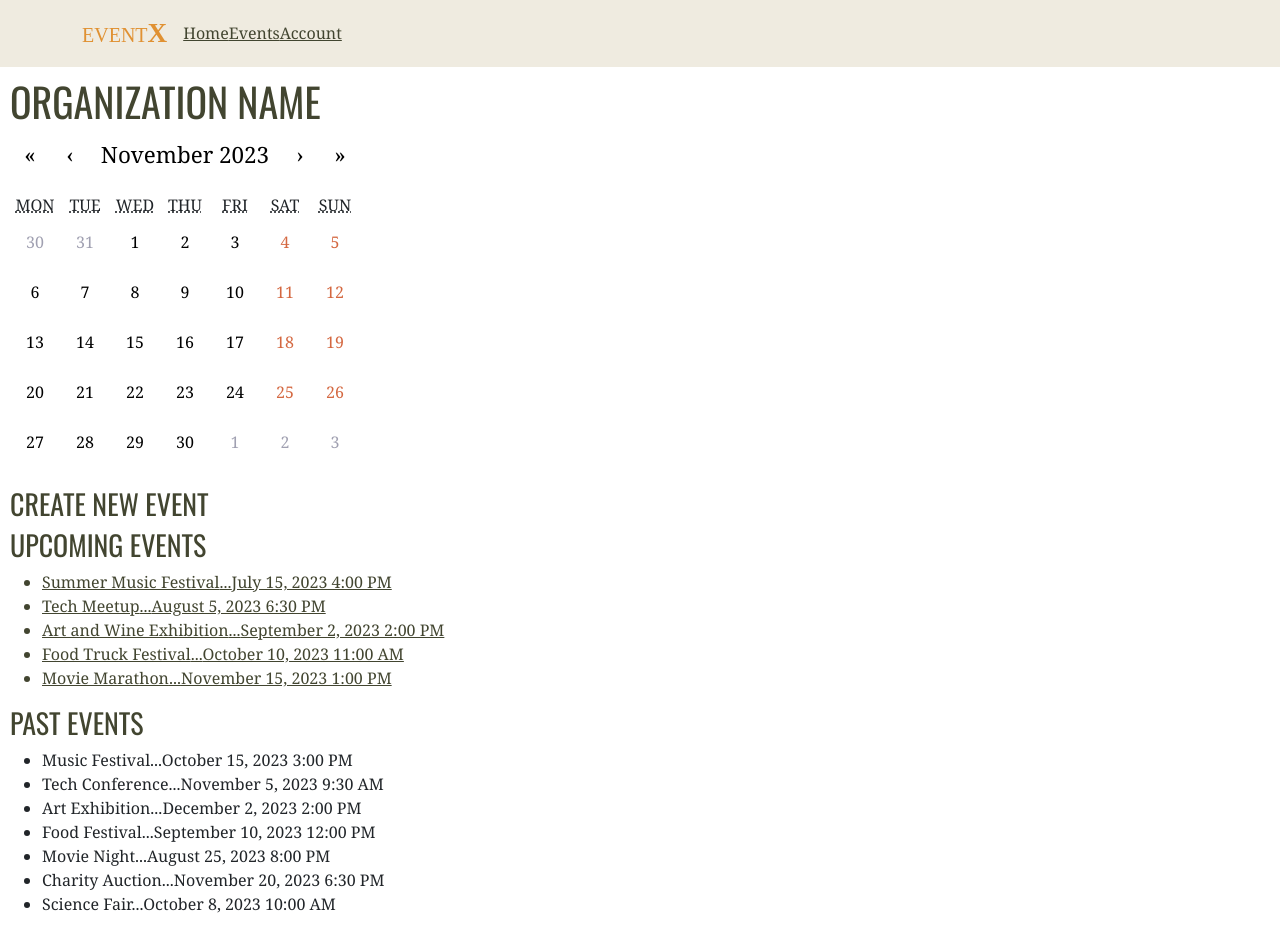
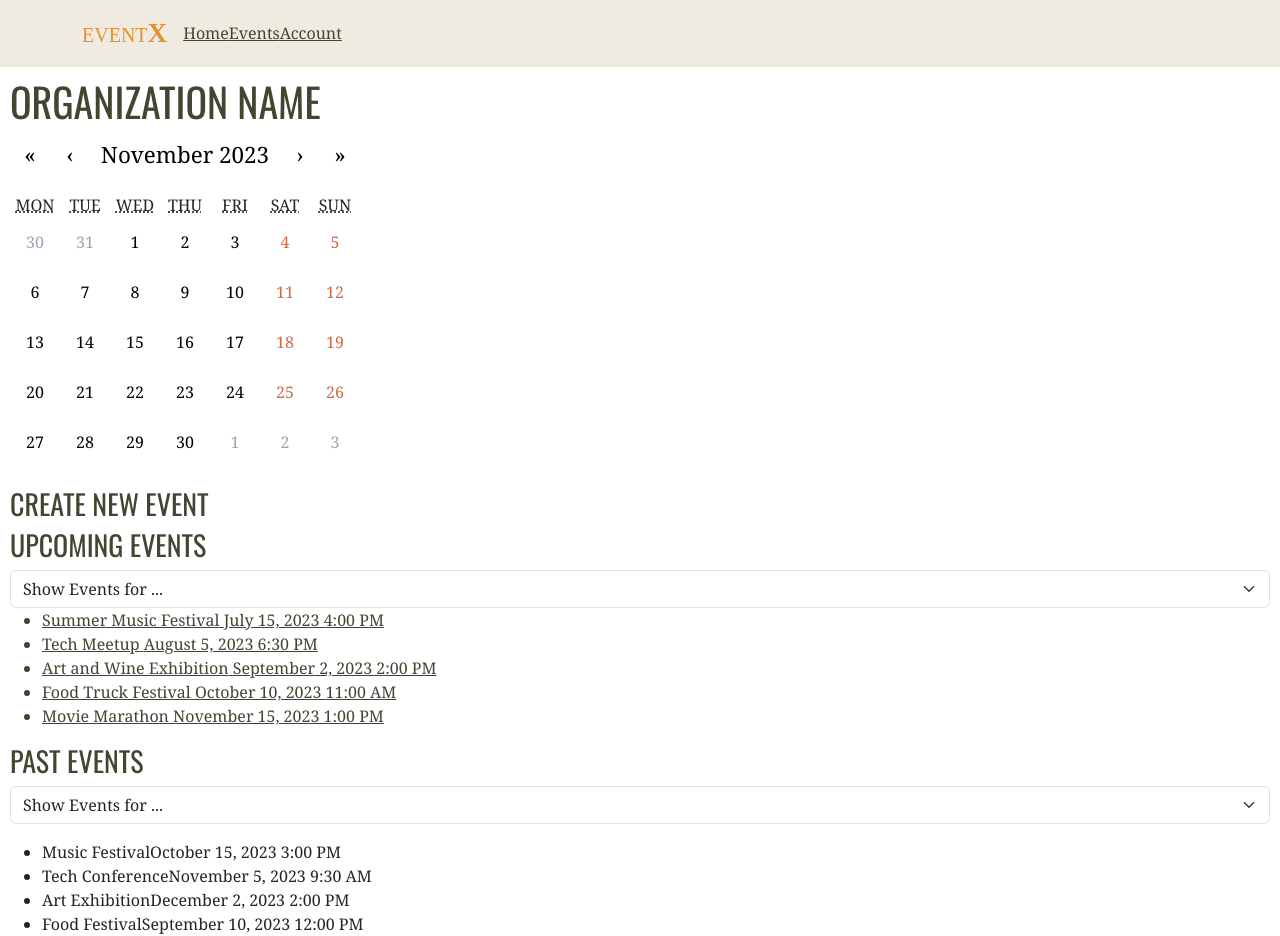
Before and after one commit to MichaelFami/event-x, a React (Vite) app: page /organization in a window 1280 px wide. Shown: the top 936 px of the page. Built offline with nearby package versions, Linux system fonts and the light colour scheme.

Commit message:
added drop down for filter events

```diff
--- a/src/components/Organization.jsx
+++ b/src/components/Organization.jsx
@@ -1,7 +1,11 @@
 import { useEffect, useState } from "react";
 import { Link } from "react-router-dom";
+import Button from 'react-bootstrap/Button';
+import Col from 'react-bootstrap/Col';
+import Form from 'react-bootstrap/Form';
+import Row from 'react-bootstrap/Row';
+
 import CalendarElement from "./Calendar";
-import Nav from './Nav';
 import newEventsArray from '../assets/data/events';
 import pastEventsArray from '../assets/data/memberEvents';
 import orgMembersArray from "../assets/data/orgMembers";
@@ -27,19 +31,37 @@ export default function Organization() {
                 <div className="org-more-info">
                     <Link to="/addevent" className="links"><h3>Create New Event</h3></Link>
                     <Link className="links"><h3>Upcoming Events</h3></Link>
+                    <Form.Group as={Col} className="how Events for..mb-3" controlId="formGridState">
+                        <Form.Select defaultValue="">
+                            <option value="">Show Events for ...</option>
+                            <option value="7">Next Week</option>
+                            <option value="30">Next Month</option>
+                            <option value="365">Next Year</option>
+                        </Form.Select>
+                    </Form.Group>
                     <ul className="org-upcoming-event">
+
                         {newEvents.map((event, index) => {
                             return (
-                                <Link to="/events/:id" key={index}> <li>{event.title}...{event.time}</li> </Link>
+                                <Link to="/events/:id" key={index}> <li>{event.title}   {event.time}</li> </Link>
                             );
                         })}
 
                     </ul >
                     <Link className="links"><h3>Past Events</h3></Link>
+                    <Form.Group as={Col} className="mb-3" controlId="formGridState">
+                        <Form.Select defaultValue="">
+                            <option value="">Show Events for ...</option>
+                            <option value="7">Last Week</option>
+                            <option value="30">Last Month</option>
+                            <option value="90">Last 90 Days</option>
+                            <option value="365">Last Year</option>
+                        </Form.Select>
+                    </Form.Group>
                     <ul className="org-past-events">
                         {pastEvents.map((event, index) => {
                             return (
-                                <li key={index}>{event.title}...{event.time}</li>
+                                <li key={index}>{event.title}{event.time}</li>
                             );
                         })}
 
```
